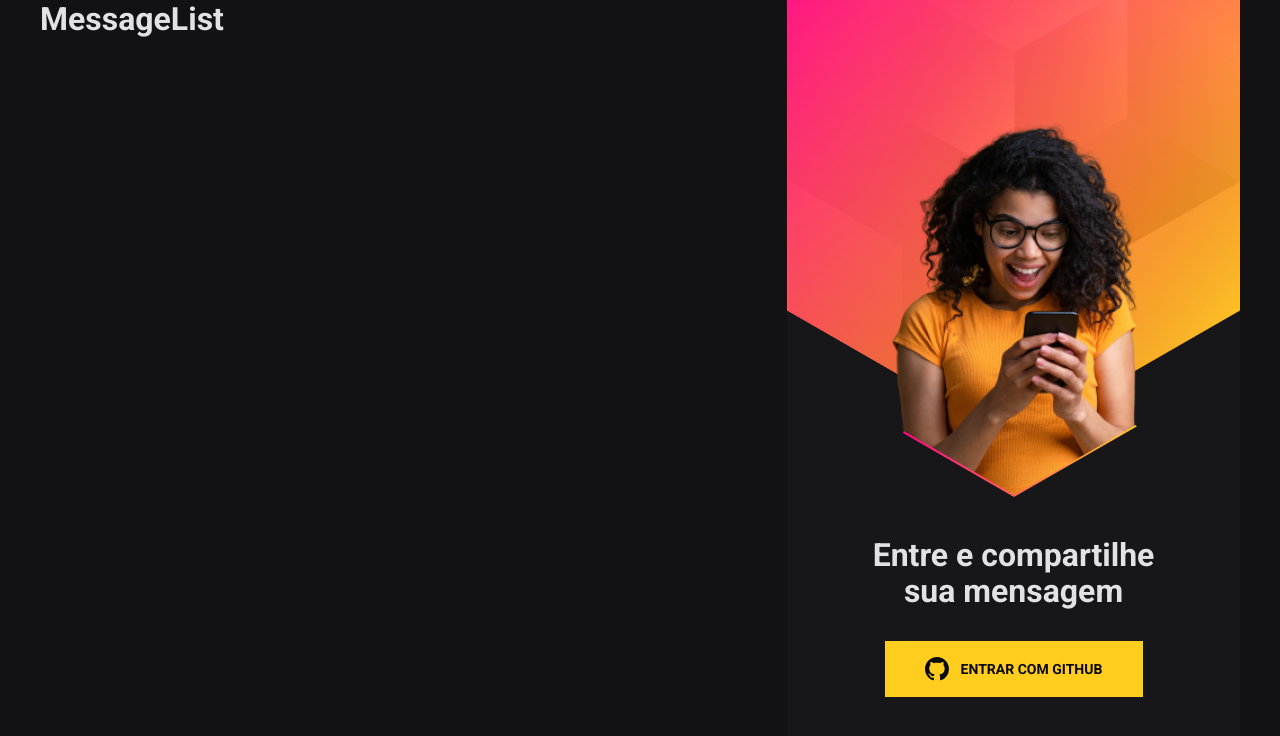
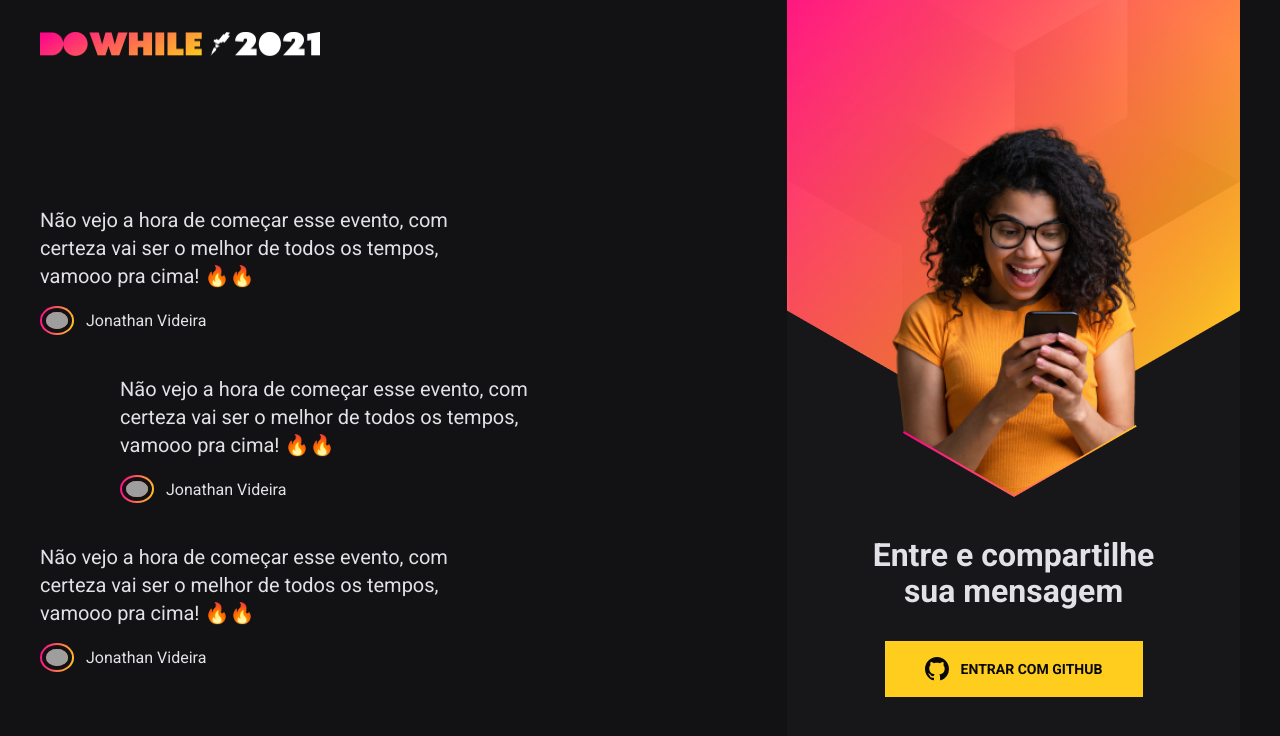
Before and after one commit to ajvideira/rocketseat-nlw7-impulse, a React (Vite) app in the folder react-web/: page / in a window 1280 px wide. Shown: the top 736 px of the page. Built offline with nearby package versions, Linux system fonts and the light colour scheme; grey boxes are pictures that could not be loaded.

Commit message:
MessageList styles concluded

```diff
--- a/react-web/src/components/MessageList/index.tsx
+++ b/react-web/src/components/MessageList/index.tsx
@@ -1,3 +1,58 @@
+import styles from "./styles.module.scss";
+
+import imgLogo from "../../assets/logo.png";
+
 export function MessageList() {
-  return <h1>MessageList</h1>;
+  return (
+    <div className={styles.messageListWrapper}>
+      <img src={imgLogo} alt="Do While 2021" />
+      <ul>
+        <li>
+          <p className={styles.messageContent}>
+            Não vejo a hora de começar esse evento, com certeza vai ser o melhor
+            de todos os tempos, vamooo pra cima! 🔥🔥
+          </p>
+          <div className={styles.messageUser}>
+            <div>
+              <img
+                src="https://github.com/ajvideira.png"
+                alt="Jonathan Videira"
+              />
+            </div>
+            <span>Jonathan Videira</span>
+          </div>
+        </li>
+        <li>
+          <p>
+            Não vejo a hora de começar esse evento, com certeza vai ser o melhor
+            de todos os tempos, vamooo pra cima! 🔥🔥
+          </p>
+          <div className={styles.messageUser}>
+            <div className={styles.userImage}>
+              <img
+                src="https://github.com/ajvideira.png"
+                alt="Jonathan Videira"
+              />
+            </div>
+            <span>Jonathan Videira</span>
+          </div>
+        </li>
+        <li>
+          <p>
+            Não vejo a hora de começar esse evento, com certeza vai ser o melhor
+            de todos os tempos, vamooo pra cima! 🔥🔥
+          </p>
+          <div className={styles.messageUser}>
+            <div className={styles.userImage}>
+              <img
+                src="https://github.com/ajvideira.png"
+                alt="Jonathan Videira"
+              />
+            </div>
+            <span>Jonathan Videira</span>
+          </div>
+        </li>
+      </ul>
+    </div>
+  );
 }
--- /dev/null
+++ b/react-web/src/components/MessageList/styles.module.scss
@@ -0,0 +1,55 @@
+.messageListWrapper {
+  height: 100vh;
+  width: 100%;
+
+  > img {
+    width: 280px;
+    margin-top: 32px;
+  }
+
+  ul {
+    margin-top: 146px;
+
+    li {
+      list-style: none;
+      max-width: 440px;
+
+      &:nth-child(2) {
+        margin-left: 80px;
+      }
+
+      & + li {
+        margin-top: 40px;
+      }
+
+      > p {
+        font-size: 20px;
+        line-height: 28px;
+      }
+
+      .messageUser {
+        margin-top: 16px;
+        display: flex;
+        align-items: center;
+
+        > div {
+          padding: 2px;
+          border-radius: 50%;
+          line-height: 0;
+          background: linear-gradient(100deg, #ff008e 0%, #ffcd1e 100%);
+          margin-right: 12px;
+
+          img {
+            width: 30px;
+            border-radius: 50%;
+            border: 4px solid #121214;
+          }
+        }
+
+        span {
+          font-size: 16px;
+        }
+      }
+    }
+  }
+}
```
Also changed, not shown: react-web/src/assets/logo.png (added).
